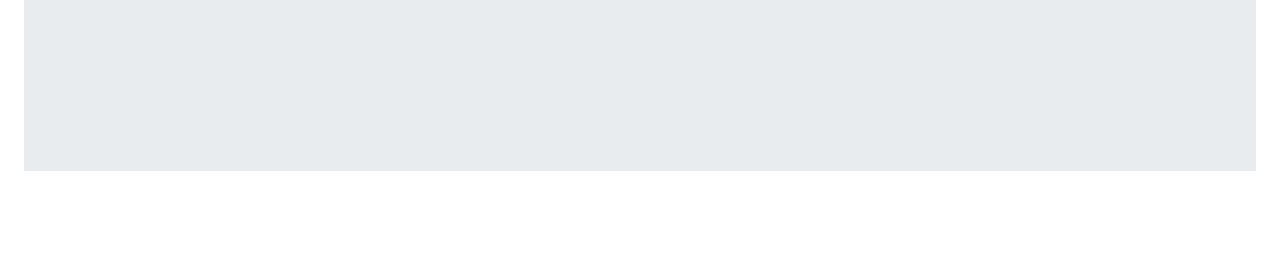
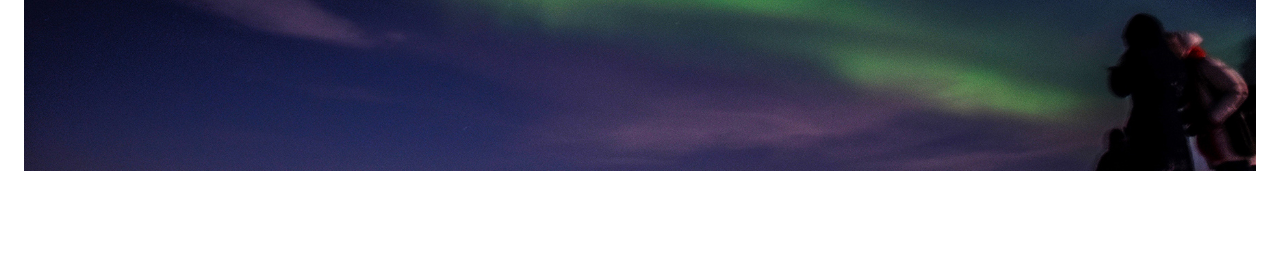
Before and after one commit to katmorris8/katmorris8.github.io, a plain HTML site: page index.html in a window 1280 px wide. Shown: the part 352-616 px from the top of the page. Drawn offline with nearby package versions, Linux system fonts and the light colour scheme; some packages are replaced by stand-ins of ours; a script that the page names is missing; a web font is replaced by a local one.

Commit message:
Update jumbotron img file path.

```diff
--- a/resources/css/style.css
+++ b/resources/css/style.css
@@ -118,7 +118,7 @@ a:hover {
 }
 
 .jumbotron {
-  background-image: url("../images/northern_lights_sm.jpg");
+  background-image: url("../images/northern_lights_jumbotron.jpg");
   background-size: cover;
   overflow: visible;
   display: flex;
```
